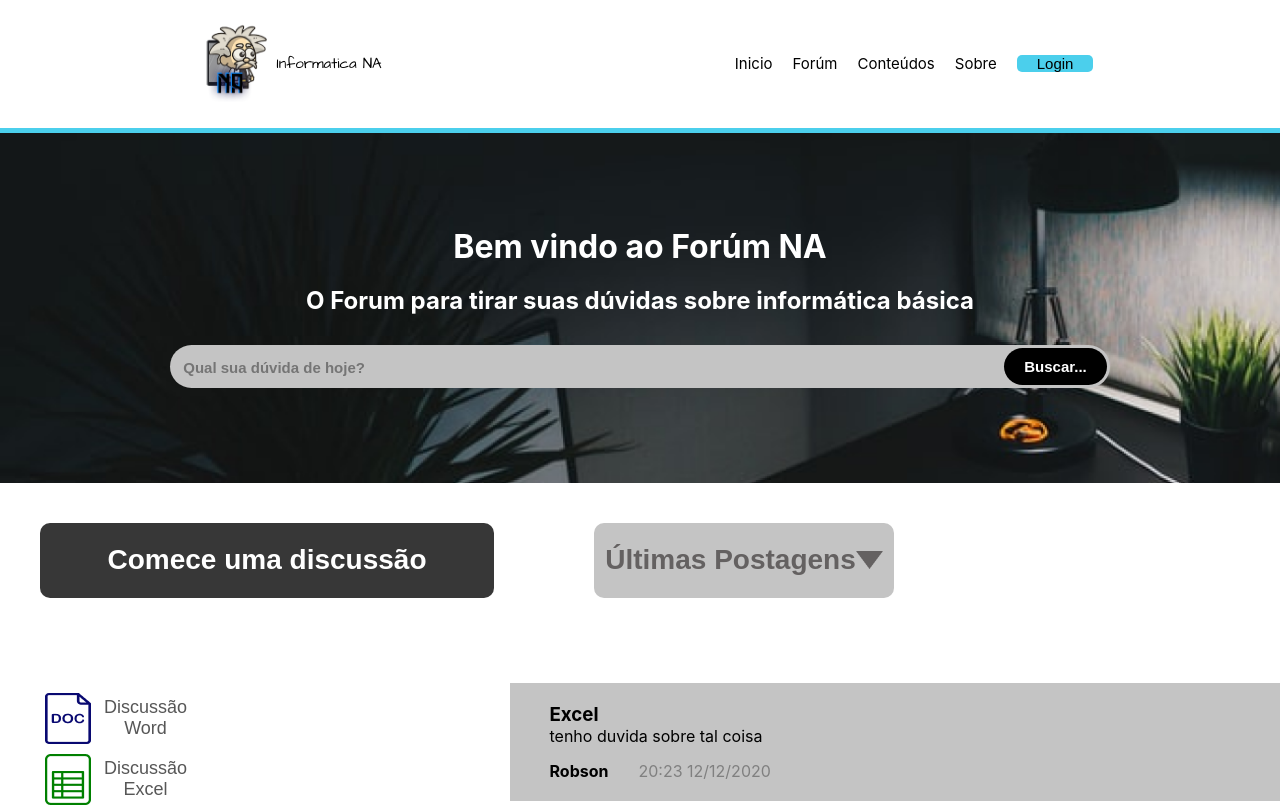
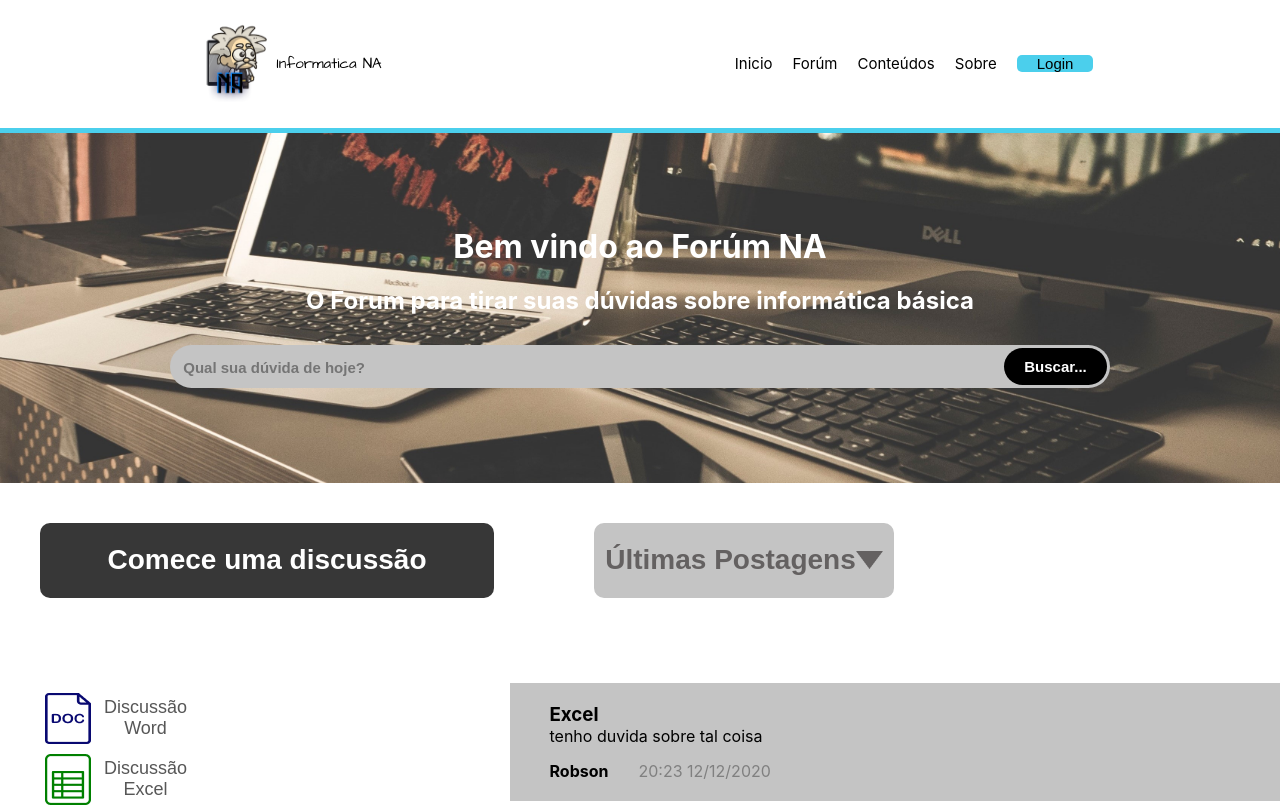
Before and after one commit to JeanRojasD/React-NA, a React (Create React App) app: page /forum_inside_post in a window 1280 px wide. Shown: the top 807 px of the page. Built offline with nearby package versions, Linux system fonts and the light colour scheme.

Commit message:
new background forum

```diff
--- a/src/components/Forum-search/index.css
+++ b/src/components/Forum-search/index.css
@@ -6,7 +6,7 @@
     flex-direction: column;
     justify-content: center;
     align-items: center;
-    background: url(../../assets/images/forumbackground.png);
+    background: url(../../assets/images/forumbackground.jpg);
     background-size: cover;
 }
 
```
Also changed, not shown: src/assets/images/forumbackground.jpg (added), 1 other file (tests, documents, lock files or other folders).
